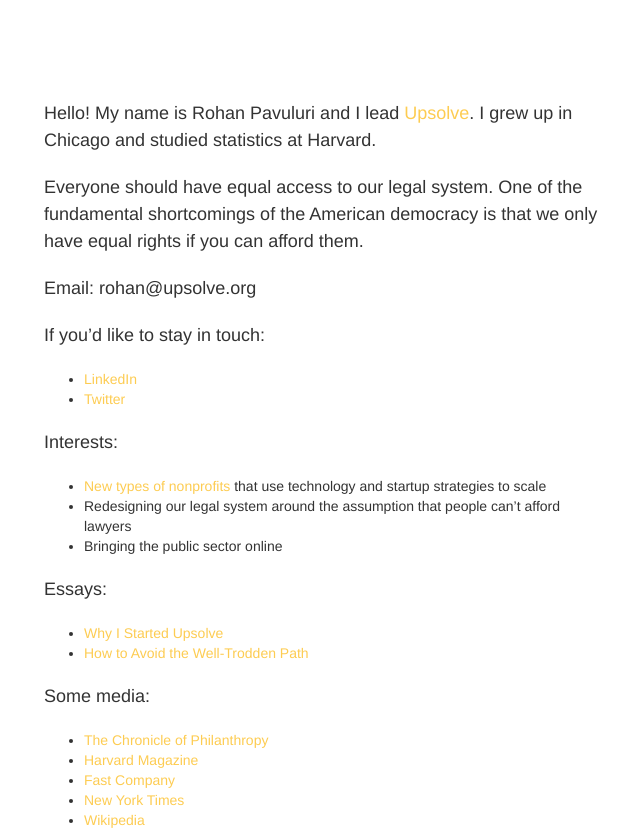
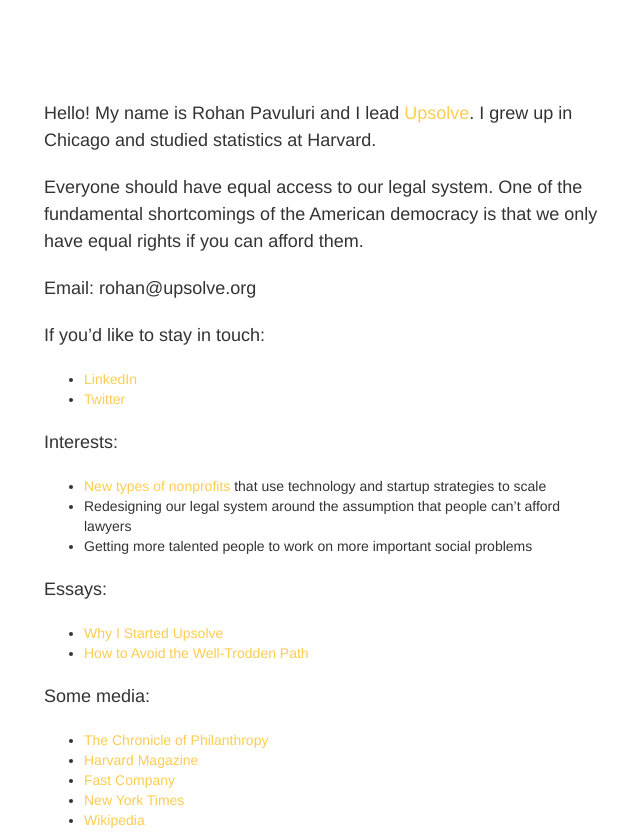
Before and after one commit to RPavuluri/RPavuluri.github.io, a website: page index.html in a window 1280 px wide. Shown: the top 833 px of the page, without its empty margins (26-666 px from the left). Drawn offline with Linux system fonts and the light colour scheme; a web font is replaced by a local one.

Commit message:
Update index.html

```diff
--- a/index.html
+++ b/index.html
@@ -63,7 +63,7 @@
                                 <ul>
                                     <li><a href="https://www.ycombinator.com/nonprofits/">New types of nonprofits</a> that use technology and startup strategies to scale</li>
                                     <li>Redesigning our legal system around the assumption that people can’t afford lawyers</li>
-                                    <li>Bringing the public sector online</li>
+                                    <li>Getting more talented people to work on more important social problems</li>
                                 </ul>
                         </p>
                         <p>
```
